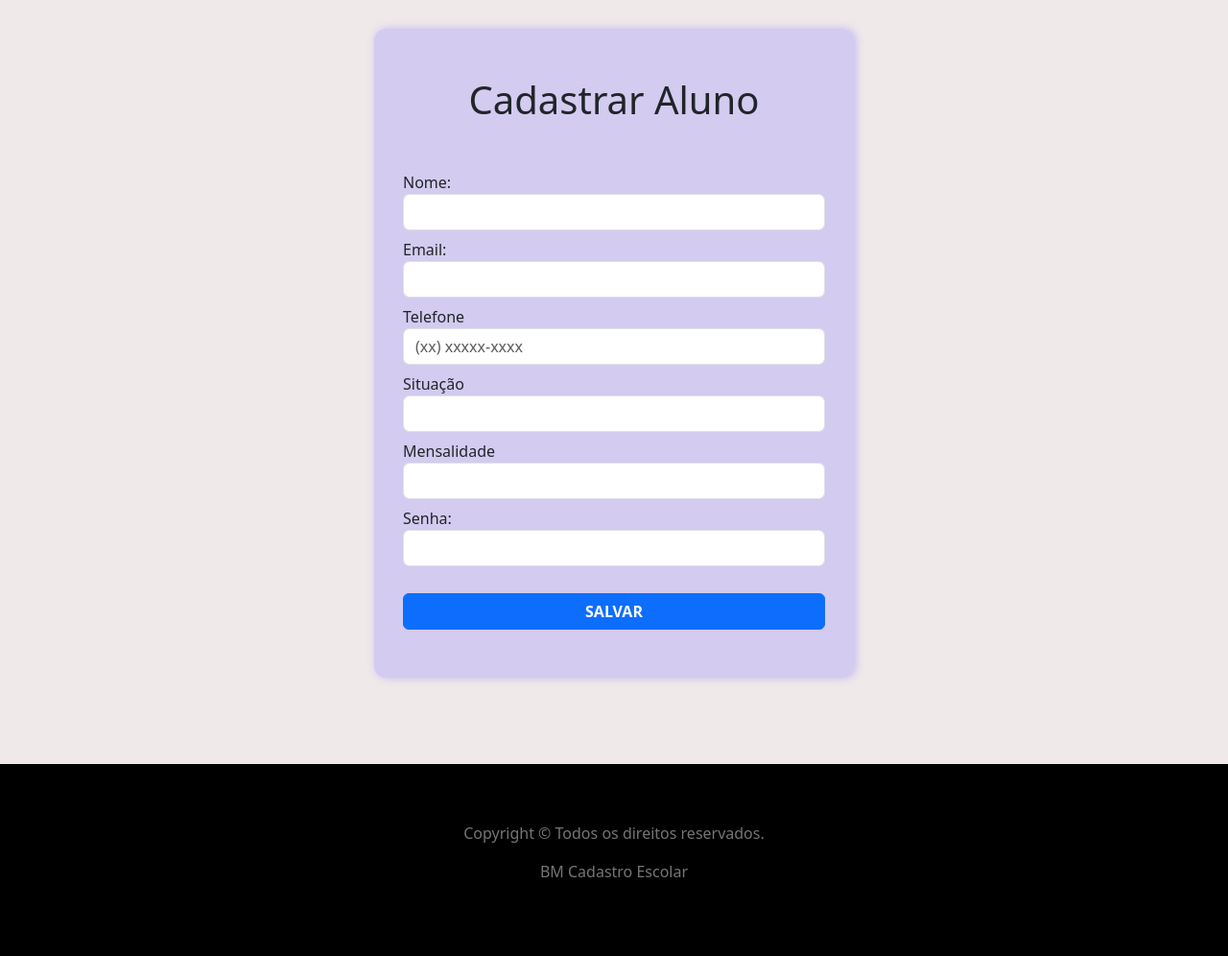
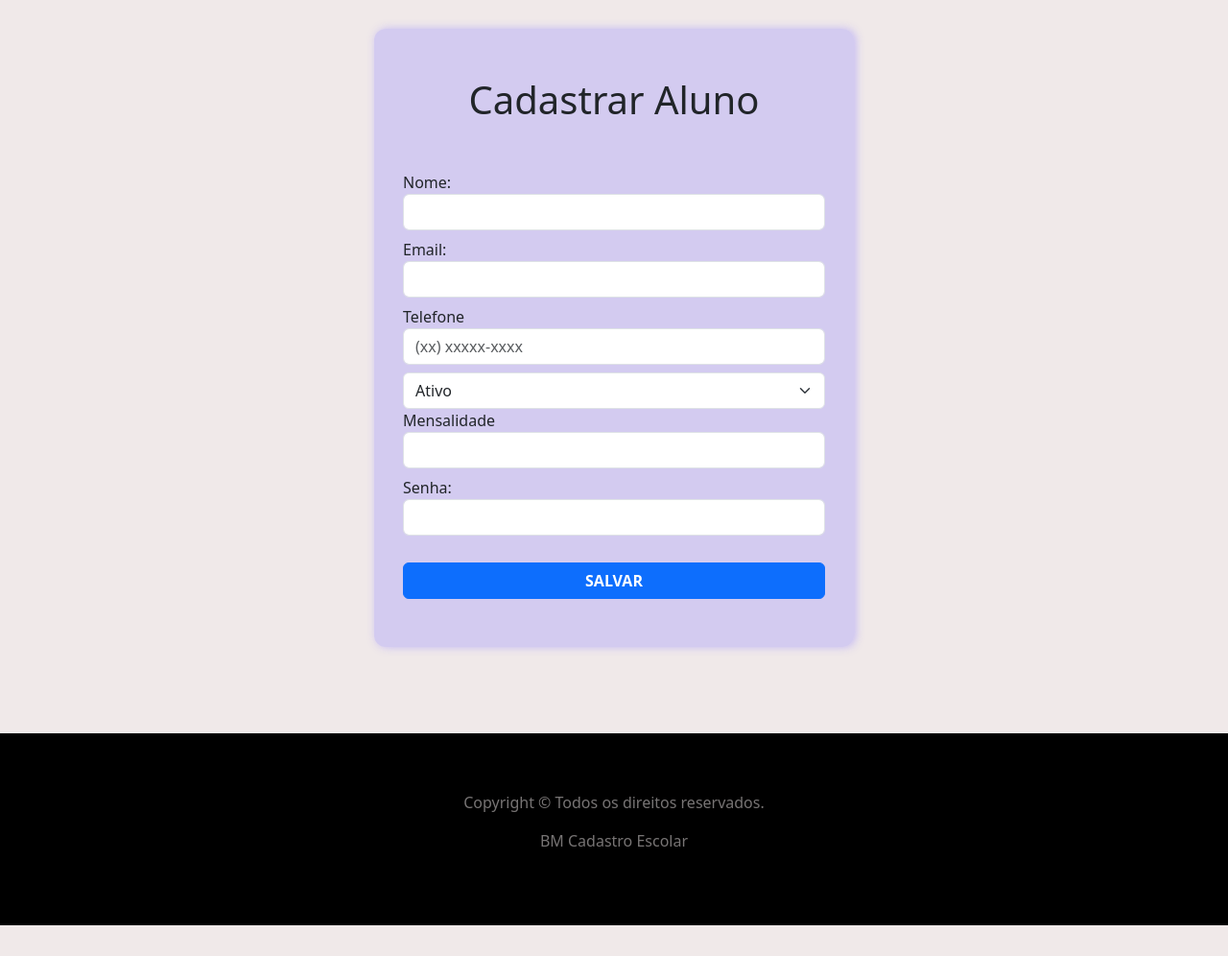
Before and after one commit to brunoomarcel/davoscrud, a PHP site: page /cadastrar.php in a window 1280 px wide. Shown: the whole page at 96% size. After the commit the page ends 964 px from the top, so only its background shows below. Run offline with PHP 8.4, Linux system fonts and the light colour scheme.

Commit message:
commit-06

```diff
--- a/cadastrar.php
+++ b/cadastrar.php
@@ -22,11 +22,10 @@ require 'includes/header.php';
                             <input class="form-control"  type="tel" name="telefone" required placeholder="(xx) xxxxx-xxxx" >
                         </label>
                     </div>
-                    <div class="mb-3">
-                        <label class="form-label my-label">Situação
-                            <input class="form-control" type="text" name="situacao">
-                        </label>
-                    </div>
+                    <select class="form-select" aria-label="Default select example" name="situacao">
+                        <option value="ativo">Ativo</option>
+                        <option value="inativo">Inativo</option>
+                    </select>
                     <div class="mb-3">
                         <label class="form-label my-label">Mensalidade
                             <input class="form-control" type="text" name="mensalidade">
@@ -37,11 +36,6 @@ require 'includes/header.php';
                             <input class="form-control" type="password" name="senha">
                         </label>
                     </div>
-                    <!-- <div class="item">
-                        <label> Observação
-                            <textarea name="observacao" rows="4" cols="50"></textarea>
-                        </label>
-                    </div> -->
                     <div class="btn-save">
                         <input class="btn btn-primary" type="submit" value="SALVAR">
                     </div>
--- a/cadastrar_action.php
+++ b/cadastrar_action.php
@@ -1,14 +1,13 @@
 <?php
 require 'includes/header.php';
 require 'config.php';
+require 'cadastrar.php';
 
 $nome = filter_input(INPUT_POST, 'nome', FILTER_SANITIZE_SPECIAL_CHARS);
 $email = filter_input(INPUT_POST, 'email', FILTER_VALIDATE_EMAIL);
 $telefone = filter_input(INPUT_POST, 'telefone', FILTER_VALIDATE_INT);
-
-$situacao = filter_input(INPUT_POST, 'situacao');
+$situacao = $_POST['situacao'];
 $mensalidade = filter_input(INPUT_POST, 'mensalidade');
-
 $senha = filter_input(INPUT_POST, 'senha');
 
 // $observacao = filter_input(INPUT_POST, 'observacao');
--- a/css/style.css
+++ b/css/style.css
@@ -1,21 +1,12 @@
-/* body{
-    width: 100%;
-    padding: 30px 30px;
-    background-color: rgb(206, 206, 206);
-    margin: auto;
-} */
+
 
 *{
     margin: 0;
     padding: 0;
 }
-/* body{
-    background: black;
-} */
 
 .container-tabelas{
     overflow-x: auto;
-    /* width: 50vw; */
 }
 
 h1{
@@ -28,10 +19,6 @@ h1{
 main{
     padding: 30px 60px 90px;
     background-color: #f0e9e9;
-}
-
-.body-editar-page{
-    /* background-color: red; */
 }
 
 .container-form{
@@ -66,7 +53,6 @@ main{
 }
 
 .mb-3 {
-    /* margin-bottom: 1rem!important; */
     margin-bottom: 0!important;
 }
 
```
Also changed, not shown: index.php (+2 -9 lines).
